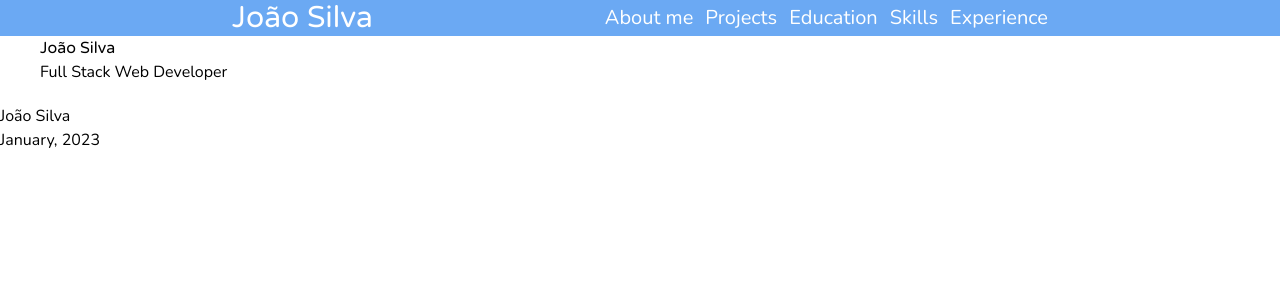
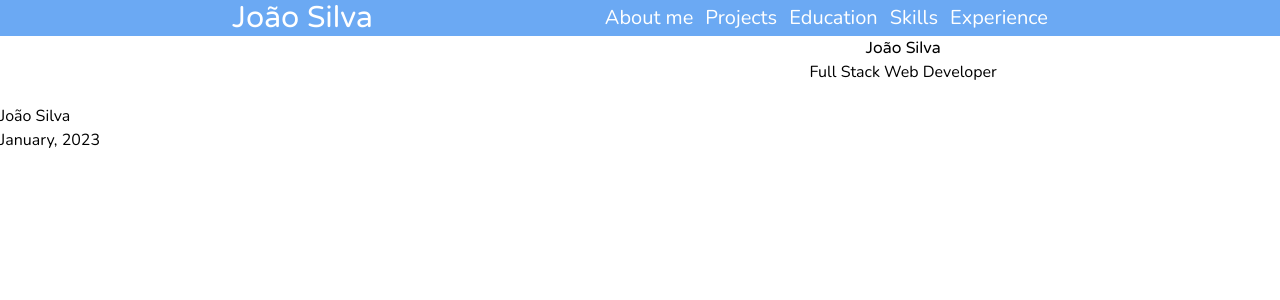
Before and after one commit to jmptsilva/CV-site, a Next.js app: page / in a window 1280 px wide. Shown: the top 300 px of the page. Built offline with nearby package versions, Linux system fonts and the light colour scheme.

Commit message:
Fixed some layout issues with flex
Adjusted flex properties in some elements of the Hero and Layout components

```diff
--- a/components/Hero.jsx
+++ b/components/Hero.jsx
@@ -5,11 +5,11 @@ export default function Hero() {
   return (
     <>
       {/* sm: flex column >md: flex row */}
-      <div className="hero container mx-auto mb-5">
+      <div className="hero container mx-auto mb-5 sm: flex flex-column md: flex">
         <div className="hero-photo mx-auto">
           {/* <img src="" alt="João Silva photo" className="rounded-full" /> */}
         </div>
-        <div className="hero-details mx-auto">
+        <div className="hero-details mx-auto sm: text-center md: text-left">
           <div className={`${varelaRound.className} hero-name`}>João Silva</div>
           <div className="hero-jobtitle">Full Stack Web Developer</div>
         </div>
--- a/components/Layout.jsx
+++ b/components/Layout.jsx
@@ -6,7 +6,7 @@ export default function Layout({ children }) {
   return (
     <>
       <Navbar />
-      <main className={`${nunito.className} container`}>{children}</main>
+      <main className={`${nunito.className}`}>{children}</main>
       <Footer />
     </>
   );
```
Also changed, not shown: 1 other file (tests, documents, lock files or other folders).
